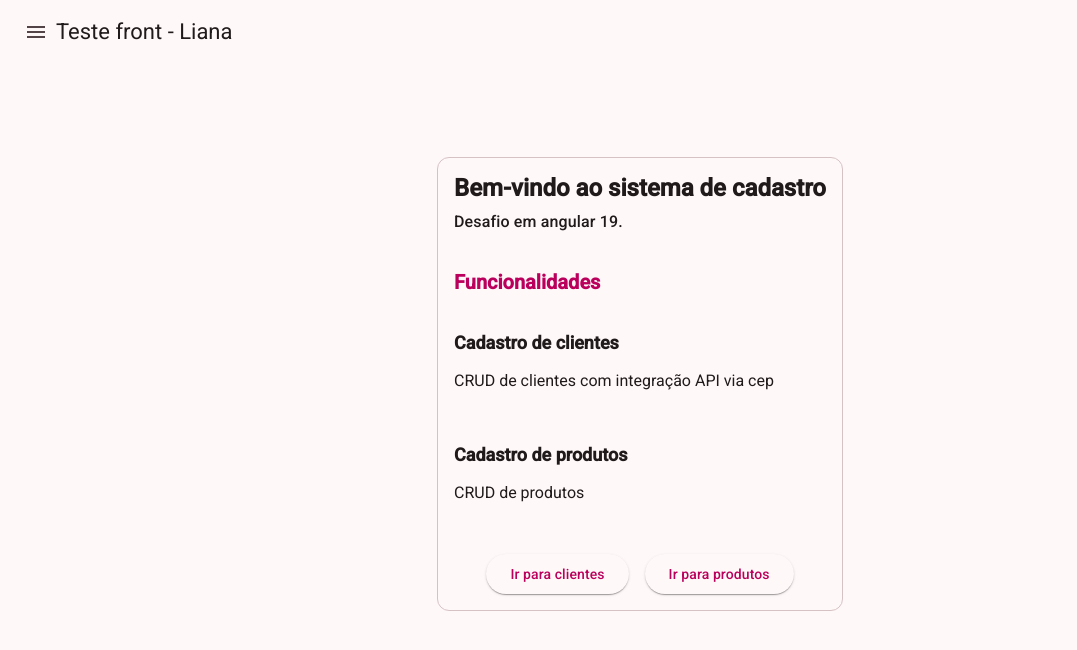
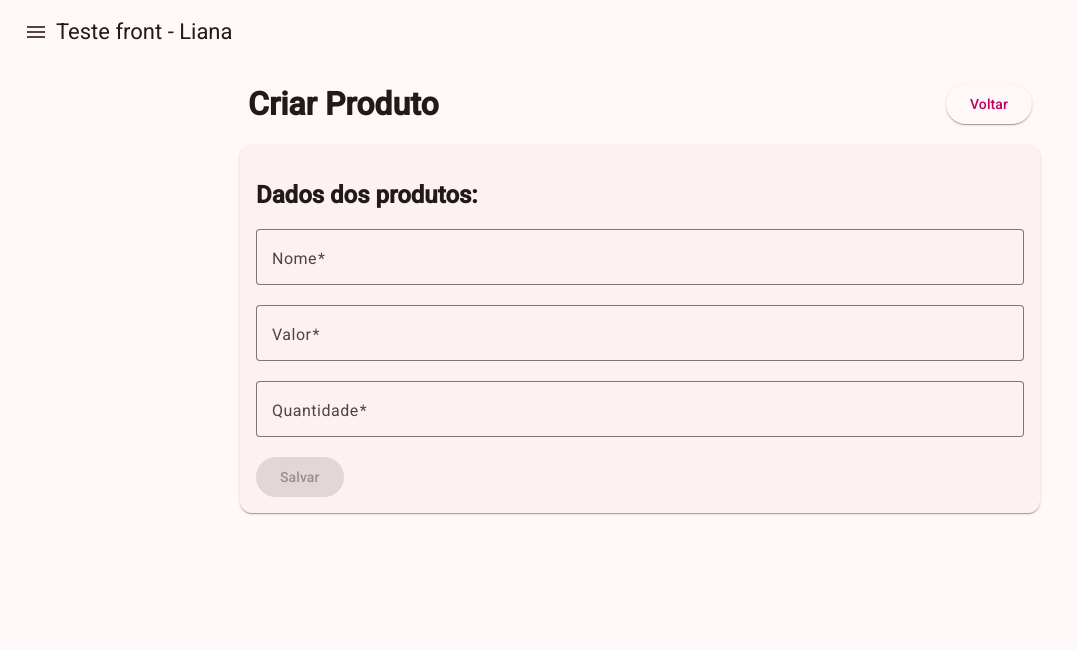
Before and after one commit to lianasabino/challenge-angular-app, an Angular app in the folder challenge-angular-app/: page /produtos/novo in a window 1280 px wide. Before the commit this address led to /. Shown: the top 650 px of the page, without its empty margins (0-1077 px from the left). Built offline with nearby package versions, Linux system fonts and the light colour scheme.

Commit message:
Creating ProdutoFormComponent

```diff
--- a/challenge-angular-app/src/app/app.routes.ts
+++ b/challenge-angular-app/src/app/app.routes.ts
@@ -35,6 +35,20 @@ export const routes: Routes = [
       ),
   },
   {
+    path: 'produtos/novo',
+    loadComponent: () =>
+      import('./pages/produtos/produto-form/produto-form.component').then(
+        (m) => m.ProdutoFormComponent
+      ),
+  },
+  {
+    path: 'produtos/editar/:produtoId',
+    loadComponent: () =>
+      import('./pages/produtos/produto-form/produto-form.component').then(
+        (m) => m.ProdutoFormComponent
+      ),
+  },
+  {
     path: '**',
     redirectTo: '',
   },
--- /dev/null
+++ b/challenge-angular-app/src/app/pages/produtos/produto-form/produto-form.component.scss
@@ -0,0 +1,29 @@
+.produto-form-container {
+  width: 100%;
+  display: flex;
+  justify-content: center;
+  flex-direction: column;
+  max-width: 800px;
+  margin: 0 auto;
+}
+
+.header {
+  display: flex;
+  justify-content: space-between;
+  align-items: center;
+  padding: 0 8px;
+}
+
+.card {
+  width: 100%;
+}
+
+.produto-form {
+  width: 100%;
+  display: flex;
+  flex-direction: column;
+}
+
+.save-button {
+  width: fit-content;
+}
--- /dev/null
+++ b/challenge-angular-app/src/app/pages/produtos/produto-form/produto-form.component.ts
@@ -0,0 +1,143 @@
+import { Component, inject, OnInit } from '@angular/core';
+import { ActivatedRoute, Router, RouterLink } from '@angular/router';
+
+import { MatFormFieldModule } from '@angular/material/form-field';
+import { MatInputModule } from '@angular/material/input';
+import { MatButtonModule } from '@angular/material/button';
+import { MatIconModule } from '@angular/material/icon';
+import { MatDatepickerModule } from '@angular/material/datepicker';
+import { provideNativeDateAdapter } from '@angular/material/core';
+import { MatCardModule } from '@angular/material/card';
+import {
+  FormGroup,
+  FormBuilder,
+  ReactiveFormsModule,
+  Validators,
+} from '@angular/forms';
+import { Produto } from '../../../interfaces/produto.interface';
+import { ProdutoService } from '../../../services/produto.service';
+
+@Component({
+  selector: 'app-cliente-form',
+  providers: [provideNativeDateAdapter()],
+  imports: [
+    RouterLink,
+    ReactiveFormsModule,
+    MatButtonModule,
+    MatFormFieldModule,
+    MatInputModule,
+    MatIconModule,
+    MatDatepickerModule,
+    MatCardModule,
+  ],
+  template: `
+    <div class="produto-form-container">
+      <div class="header">
+        <h1>{{ isEditMode ? 'Editar' : 'Criar' }} Produto</h1>
+        <button mat-raised-button routerLink="/produtos">Voltar</button>
+      </div>
+      <mat-card class="card">
+        <mat-card-content class="card-content">
+          <form [formGroup]="produtoForm" (ngSubmit)="onSubmit()">
+            <div class="produto-form">
+              <h2>Dados dos produtos:</h2>
+
+              <mat-form-field appearance="outline">
+                <mat-label>Nome</mat-label>
+                <input
+                  formControlName="nome"
+                  matInput
+                  placeholder="Nome do produto"
+                />
+              </mat-form-field>
+
+              <mat-form-field appearance="outline">
+                <mat-label>Valor</mat-label>
+                <input formControlName="valor" matInput placeholder="48.00" />
+              </mat-form-field>
+
+              <mat-form-field appearance="outline">
+                <mat-label>Quantidade</mat-label>
+                <input
+                  formControlName="quantidade"
+                  matInput
+                  placeholder="1, 2, 3..."
+                />
+              </mat-form-field>
+              <button
+                class="save-button"
+                [disabled]="produtoForm.invalid"
+                mat-raised-button
+                type="submit"
+              >
+                {{ isEditMode ? 'Editar' : 'Salvar' }}
+              </button>
+            </div>
+          </form>
+        </mat-card-content>
+      </mat-card>
+    </div>
+  `,
+  styleUrl: './produto-form.component.scss',
+})
+export class ProdutoFormComponent implements OnInit {
+  produtoForm!: FormGroup;
+
+  isEditMode = false;
+  produtoId = '';
+
+  private produtoService = inject(ProdutoService);
+  private fb = inject(FormBuilder);
+  private router = inject(Router);
+  private route = inject(ActivatedRoute);
+
+  ngOnInit(): void {
+    this.initForm();
+
+    this.route.params.subscribe((params) => {
+      if (params['produtoId']) {
+        this.isEditMode = true;
+        this.produtoId = params['produtoId'];
+
+        this.loadProduto(this.produtoId);
+      }
+    });
+  }
+
+  initForm(): void {
+    this.produtoForm = this.fb.group({
+      nome: ['', Validators.required],
+      valor: ['', Validators.required],
+      quantidade: ['', Validators.required],
+    });
+  }
+
+  loadProduto(id: string): void {
+    const produto = this.produtoService.getProdutoById(id);
+    if (produto) {
+      this.produtoForm.patchValue({
+        nome: produto.nome,
+        valor: produto.valor,
+        quantidade: produto.quantidade,
+      });
+    } else {
+      this.router.navigate(['/produtos']);
+    }
+  }
+
+  onSubmit(): void {
+    const formData = this.produtoForm.value;
+    const produto: Omit<Produto, 'id'> = {
+      nome: formData.nome,
+      valor: formData.valor,
+      quantidade: formData.quantidade,
+    };
+    if (this.isEditMode) {
+      this.produtoService.updateProduto({ ...produto, id: this.produtoId });
+    } else {
+      this.produtoService.addProduto(produto);
+    }
+
+    this.router.navigate(['/produtos']);
+  }
+}
```
